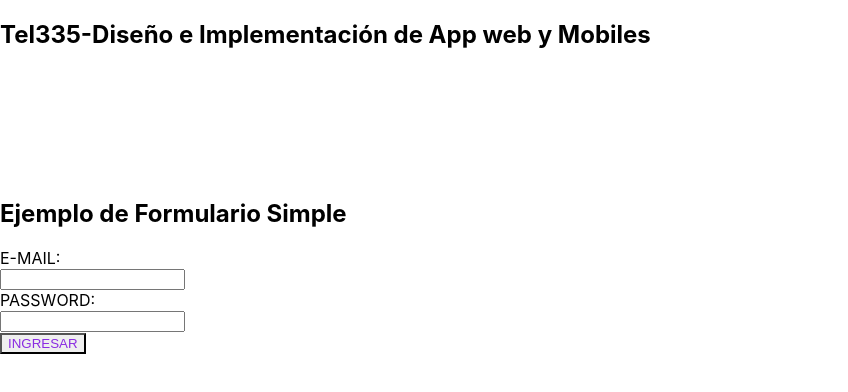
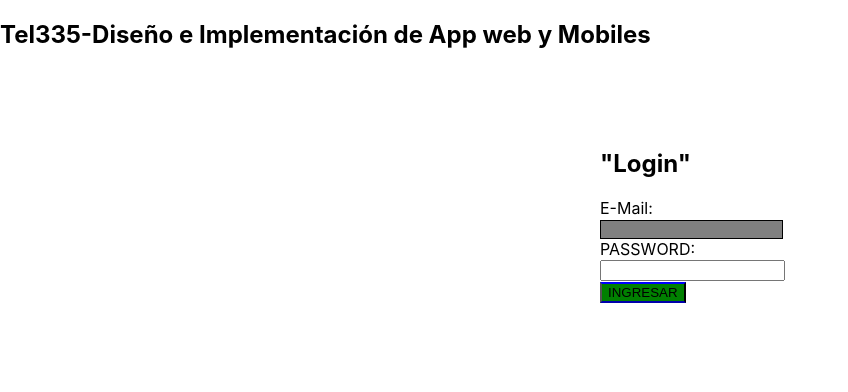
Before and after one commit to GuarenSemilla/TELorespaldo, a React (Create React App) app in the folder my-app/: page / in a window 1280 px wide. Shown: the top 392 px of the page, without its empty margins (0-848 px from the left). Built offline with nearby package versions, Linux system fonts and the light colour scheme.

Commit message:
Creamos la vista Login

```diff
--- a/my-app/src/App.js
+++ b/my-app/src/App.js
@@ -1,13 +1,14 @@
 /*import logo from './logo.svg';*/
 import Header from './component/headers';
-import FormComponent from './component/form';
+/*import FormComponent from './component/form';*/
 import './App.css';
+import Login from './component/login';
 
 function App() {
   return (
     <div className="app">
       <Header course="Tel335" detail="Diseño e Implementación de App web y Mobiles"/>
-      <FormComponent />
+      <Login />
     </div>
   /*  <div className="App">
       <header className="App-header">
--- /dev/null
+++ b/my-app/src/component/login.js
@@ -0,0 +1,52 @@
+import { useState } from 'react'
+import { Form, Row, Col, Button, Container } from 'react-bootstrap'
+
+export default function Login (props){
+    const [email, setEmail] = useState('')
+    const [password, setPasword] = useState('')
+    const showMessage = () => {
+        alert(`Usuario registrado correctamente con el email: ${email} y contraseña ${password}`)
+    }
+    return(
+        <div style={{marginTop:100,marginLeft:600}}>
+            <header>
+                <nav>
+                    <h1> "Login" </h1>
+                </nav>
+            </header>
+            <Form>
+                <section id='section'>
+                    <Container>
+                        <Row>
+                            <Col>
+                                <Form.Group>
+                                    <label>E-Mail:</label>
+                                    <br />
+                                    <Form.Control className='home-title' id="email" type='email' style={{background:'gray',border:'1px solid black'}} onChange={(component) => setEmail(component.target.value)} />
+                                </Form.Group>
+                            </Col>
+                            <Col>
+                                <Form.Group>
+                                    <label>PASSWORD:</label>
+                                    <br />
+                                    <Form.Control id="password" type="password" onChange={(component) => setPasword(component.target.value)}/>
+                                </Form.Group>
+                            </Col>
+                        </Row>
+                        <Row>
+                            <Col>
+                                <Button type="button"
+                                size='lg'
+                                onClick={showMessage}
+                                style={{background:'green',borderBlockColor:'blue',textTransform:'uppercase'}}
+                                >
+                                Ingresar
+                                </Button>
+                            </Col>
+                        </Row>
+                    </Container>
+                </section>
+            </Form>
+        </div>
+    )
+}
```
